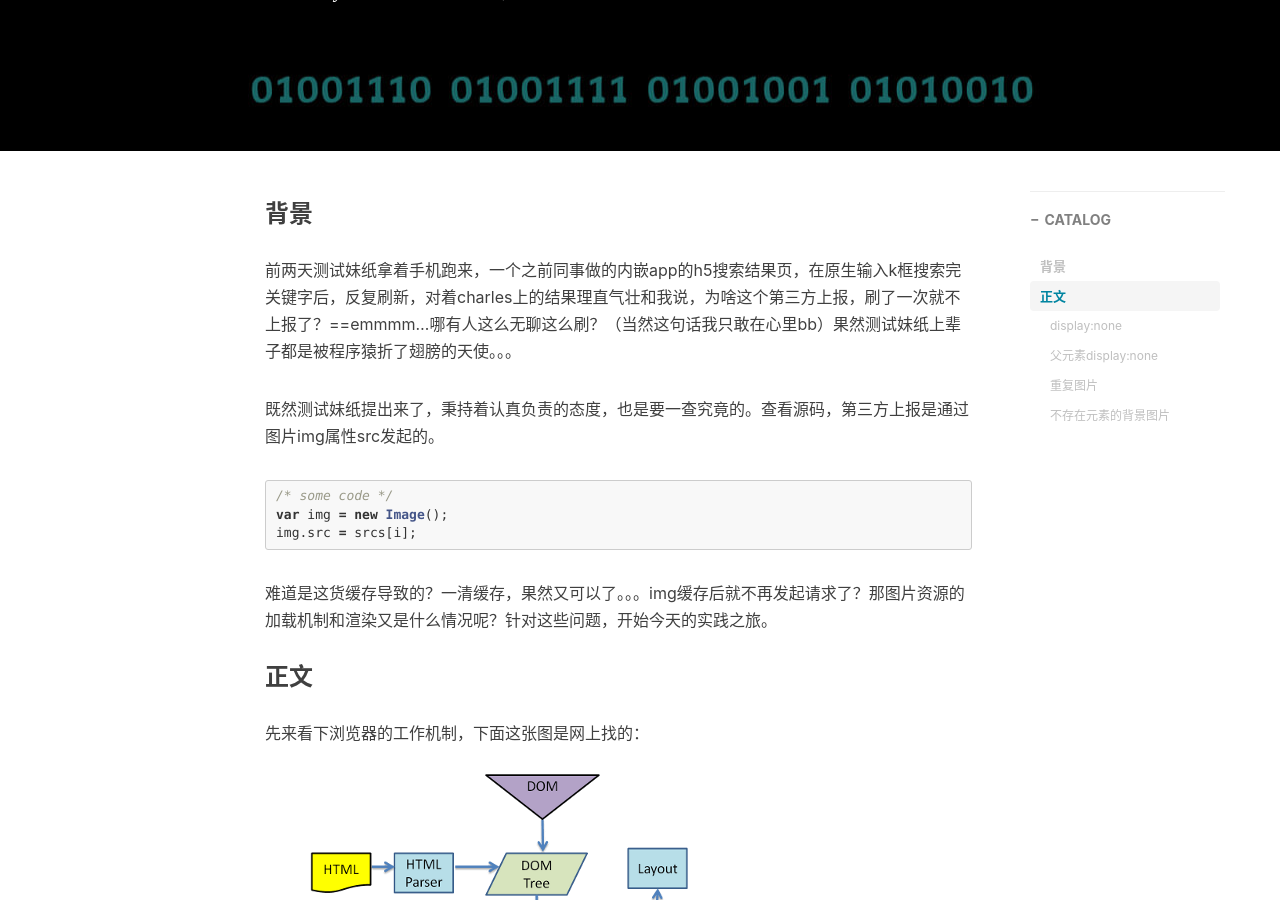
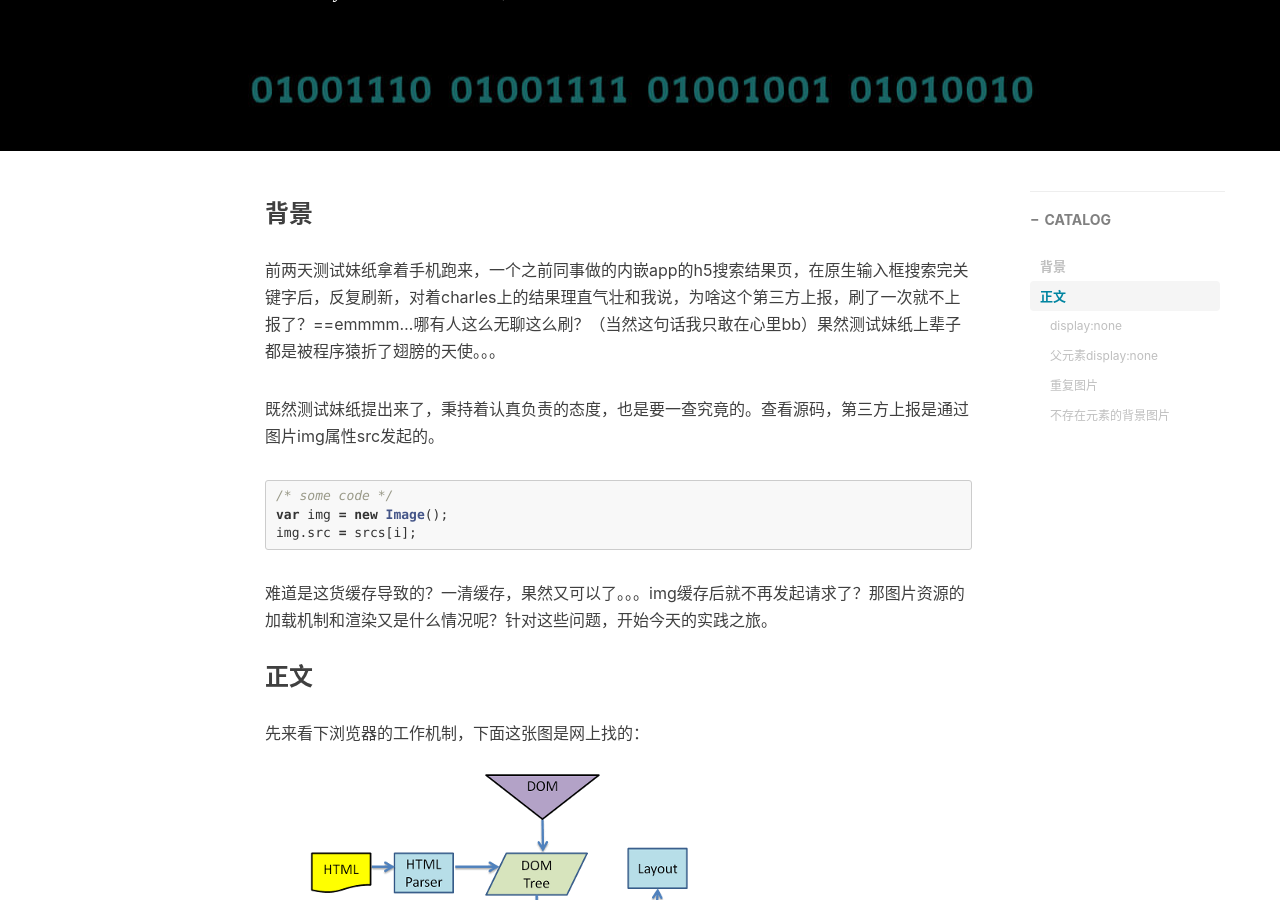
Before and after one commit to wumeilian/wumeilian.github.io, a Jekyll site: the page built from _posts/2018-10-26-img-load.md, in a window 1280 px wide and 900 px high, scrolled down 306 px. Built offline with Jekyll 4.4.1, drawn with Linux system fonts in a browser that asks for light colours; nearby versions of some CDN libraries; comment, search, counter and statistics services are not loaded.

Commit message:
文案修改

```diff
--- a/_posts/2018-10-26-img-load.md
+++ b/_posts/2018-10-26-img-load.md
@@ -13,7 +13,7 @@ tags:
 
 ### 背景
 
-前两天测试妹纸拿着手机跑来，一个之前同事做的内嵌app的h5搜索结果页，在原生输入k框搜索完关键字后，反复刷新，对着charles上的结果理直气壮和我说，为啥这个第三方上报，刷了一次就不上报了？==emmmm...哪有人这么无聊这么刷？（当然这句话我只敢在心里bb）果然测试妹纸上辈子都是被程序猿折了翅膀的天使。。。
+前两天测试妹纸拿着手机跑来，一个之前同事做的内嵌app的h5搜索结果页，在原生输入框搜索完关键字后，反复刷新，对着charles上的结果理直气壮和我说，为啥这个第三方上报，刷了一次就不上报了？==emmmm...哪有人这么无聊这么刷？（当然这句话我只敢在心里bb）果然测试妹纸上辈子都是被程序猿折了翅膀的天使。。。
 
 既然测试妹纸提出来了，秉持着认真负责的态度，也是要一查究竟的。查看源码，第三方上报是通过图片img属性src发起的。
 
```
